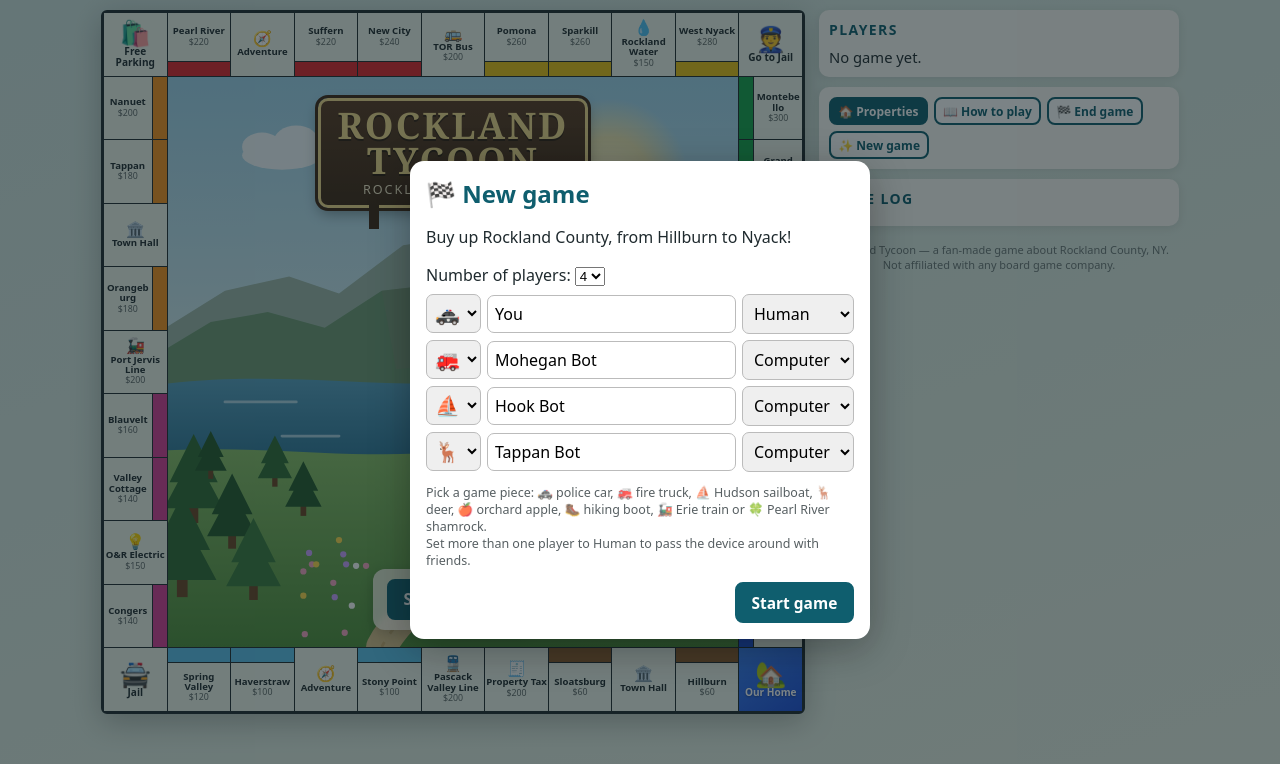
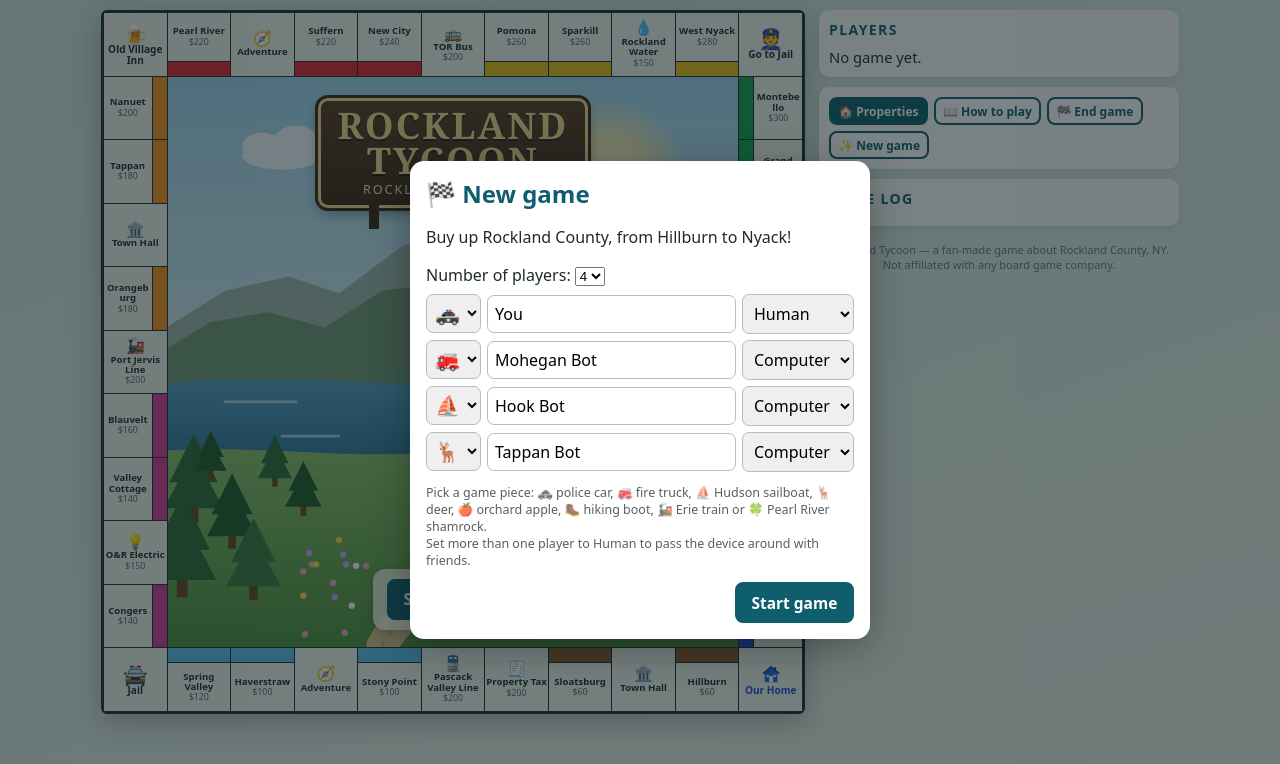
Before and after one commit to jonniejett/rockland-tycoon, a plain HTML site: page index.html in a window 1280 px wide. Drawn offline with Linux system fonts and the light colour scheme.

Commit message:
Blue house for Our Home; Free Parking is now Old Village Inn
Co-Authored-By: Claude Opus 5.5 <noreply@anthropic.com>
Claude-Session: https://claude.ai/code/session_01DebnU8RvtVFc2mXRQ1Zt5n

```diff
--- a/index.html
+++ b/index.html
@@ -23,10 +23,9 @@ body{margin:0;font-family:system-ui,-apple-system,"Segoe UI",Roboto,sans-serif;b
 .tb .name{font-weight:650;overflow-wrap:anywhere}
 .tb .icon{font-size:1.6em;line-height:1}
 .tb .price{opacity:.7;font-size:.92em}
-.corner .tb .icon{font-size:2.6em}
+.corner .tb .icon{font-size:2.1em}
 .corner .tb .name{font-size:1.05em}
-.tile.home{background:linear-gradient(145deg,#3b82f6,#1d4ed8);color:#fff}
-.tile.home .tb .name{font-weight:800;text-shadow:0 1px 2px rgba(0,0,0,.35)}
+.tile.home .tb .name{font-weight:800;color:#1d4ed8}
 .mort .tb{opacity:.45;background:repeating-linear-gradient(45deg,transparent 0 4px,rgba(0,0,0,.08) 4px 8px)}
 .tokens{position:absolute;left:0;right:0;bottom:1px;display:flex;flex-wrap:wrap;justify-content:center;gap:1px;pointer-events:none}
 .tok{width:calc(var(--tile)*0.4);height:calc(var(--tile)*0.4);border-radius:50%;display:grid;place-items:center;font-size:calc(var(--tile)*0.24);background:#fff;border:2px solid;box-shadow:0 1px 3px rgba(0,0,0,.4)}
@@ -117,7 +116,7 @@ const GROUPS = {
   dblue:  {name:'Dark Blue',  color:'#1d4ed8', house:200}
 };
 const SPACES = [
-  {type:'go', name:'Our Home', short:'Our Home', icon:'🏡', flavor:'Home sweet home. Collect $200 every time you pass.'},
+  {type:'go', name:'Our Home', short:'Our Home', icon:"<svg width='1em' height='1em' viewBox='0 0 32 32' aria-hidden='true' style='vertical-align:-.12em'><path d='M16 3 L30 15 L26 15 L26 29 L6 29 L6 15 L2 15 Z' fill='#2563eb'/><path d='M16 3 L30 15 L26.5 15 L16 6 L5.5 15 L2 15 Z' fill='#1e3a8a'/><rect x='13' y='19' width='6' height='10' rx='1' fill='#fff'/><rect x='8.5' y='17' width='4' height='4' fill='#dbeafe'/><rect x='19.5' y='17' width='4' height='4' fill='#dbeafe'/><rect x='21' y='5' width='3' height='6' fill='#1e3a8a'/></svg>", flavor:'Home sweet home. Collect $200 every time you pass.'},
   {type:'prop', name:'Hillburn', group:'brown', price:60, rent:[2,10,30,90,160,250], flavor:'Tiny village at the foot of the Ramapo Mountains.'},
   {type:'chest', name:'Town Hall', icon:'🏛️'},
   {type:'prop', name:'Sloatsburg', group:'brown', price:60, rent:[4,20,60,180,320,450], flavor:'Gateway to Harriman State Park.'},
@@ -137,7 +136,7 @@ const SPACES = [
   {type:'chest', name:'Town Hall', icon:'🏛️'},
   {type:'prop', name:'Tappan', group:'orange', price:180, rent:[14,70,200,550,750,950], flavor:'Historic ’76 House and George Washington’s headquarters.'},
   {type:'prop', name:'Nanuet', group:'orange', price:200, rent:[16,80,220,600,800,1000], flavor:'Shopping central along Route 59.'},
-  {type:'parking', name:'Palisades Center Free Parking', short:'Free Parking', icon:'🛍️', flavor:'Take a break at the mall. Nothing happens here.'},
+  {type:'parking', name:'Old Village Inn', short:'Old Village Inn', icon:'🍺', flavor:'Pull up a stool and relax. Nothing happens here.'},
   {type:'prop', name:'Pearl River', group:'red', price:220, rent:[18,90,250,700,875,1050], flavor:'Known for its big St. Patrick’s Day parade.'},
   {type:'chance', name:'Rockland Adventure', short:'Adventure', icon:'🧭'},
   {type:'prop', name:'Suffern', group:'red', price:220, rent:[18,90,250,700,875,1050], flavor:'Home of the Lafayette Theatre.'},
@@ -317,7 +316,7 @@ function land(opts={}){
     case 'tax': S.msg=`${s.name}! ${p.name} pays ${$m(s.amount)}.`; log(S.msg); charge(p,s.amount,-1); break;
     case 'chance': case 'chest': drawCard(s.type); return;
     case 'gotojail': S.msg=`Busted on the Palisades Parkway! ${p.name} goes to jail.`; log(S.msg); sendToJail(p); break;
-    case 'parking': S.msg=`${p.name} grabbed free parking at the Palisades Center.`; break;
+    case 'parking': S.msg=`${p.name} stopped in at the Old Village Inn. Relax!`; break;
     case 'jail': S.msg=`${p.name} is just visiting the jail.`; break;
     case 'go': S.msg=`${p.name} is back at Our Home.`; break;
   }
```
